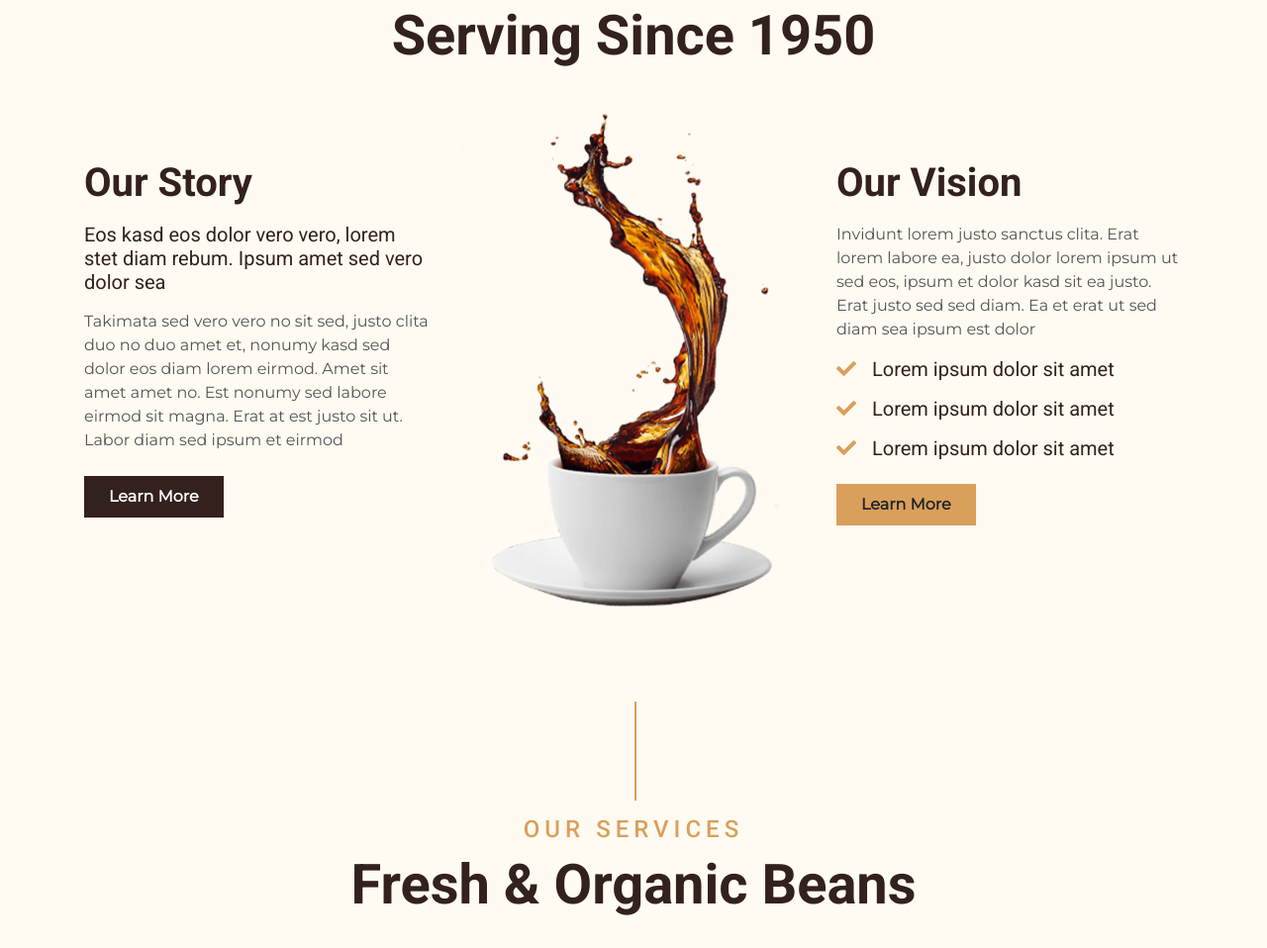
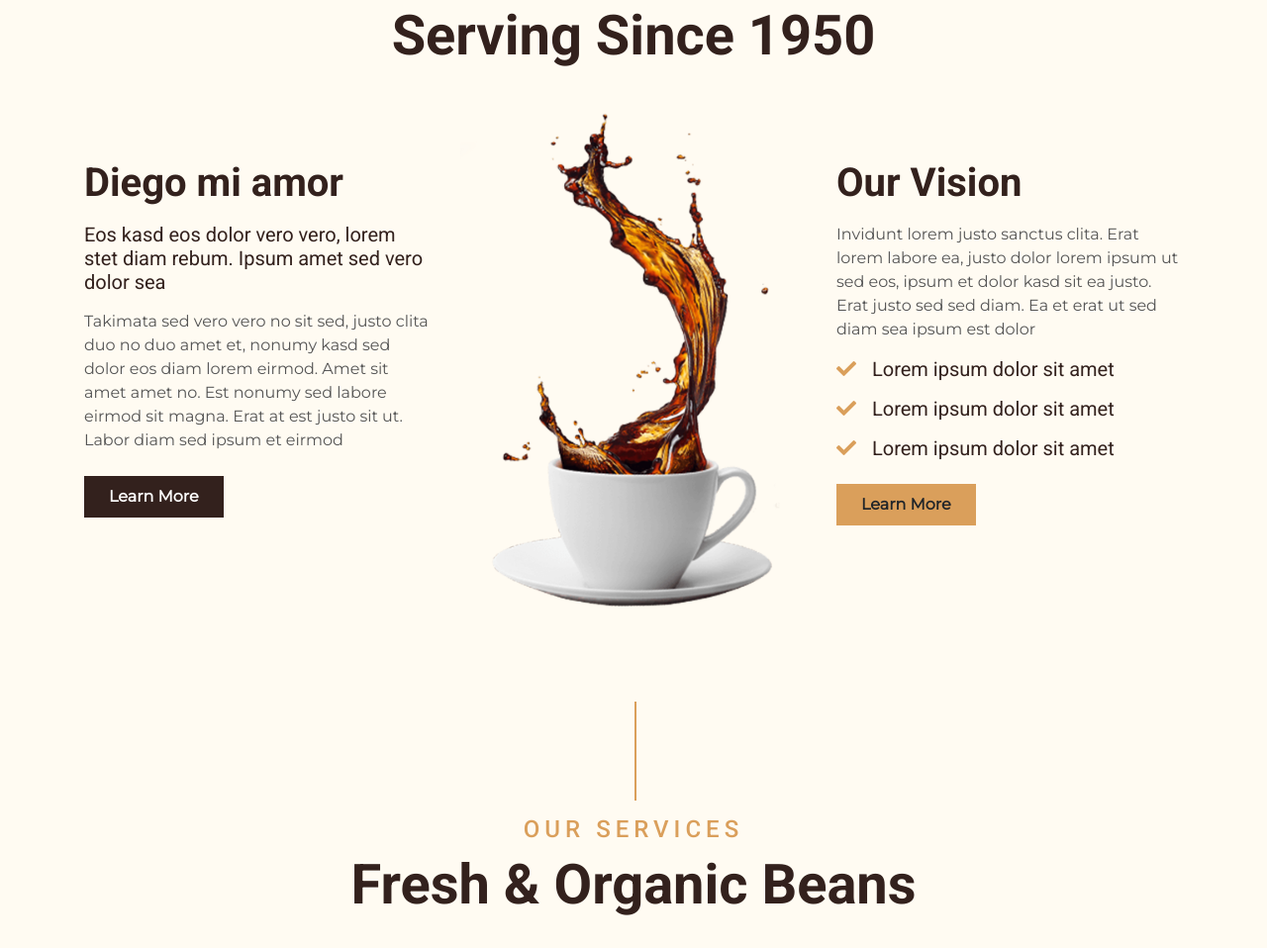
Before and after one commit to Andr4Velasquez/Prueba, a plain HTML site: page index.html in a window 1280 px wide. Shown: the part 965-1923 px from the top of the page at 99% size. Drawn offline with nearby package versions, Linux system fonts and the light colour scheme.

Commit message:
Naydin colaboro

```diff
--- a/index.html
+++ b/index.html
@@ -97,7 +97,7 @@
             </div>
             <div class="row">
                 <div class="col-lg-4 py-0 py-lg-5">
-                    <h1 class="mb-3">Our Story</h1>
+                    <h1 class="mb-3">Diego mi amor</h1>
                     <h5 class="mb-3">Eos kasd eos dolor vero vero, lorem stet diam rebum. Ipsum amet sed vero dolor sea</h5>
                     <p>Takimata sed vero vero no sit sed, justo clita duo no duo amet et, nonumy kasd sed dolor eos diam lorem eirmod. Amet sit amet amet no. Est nonumy sed labore eirmod sit magna. Erat at est justo sit ut. Labor diam sed ipsum et eirmod</p>
                     <a href="" class="btn btn-secondary font-weight-bold py-2 px-4 mt-2">Learn More</a>
```
